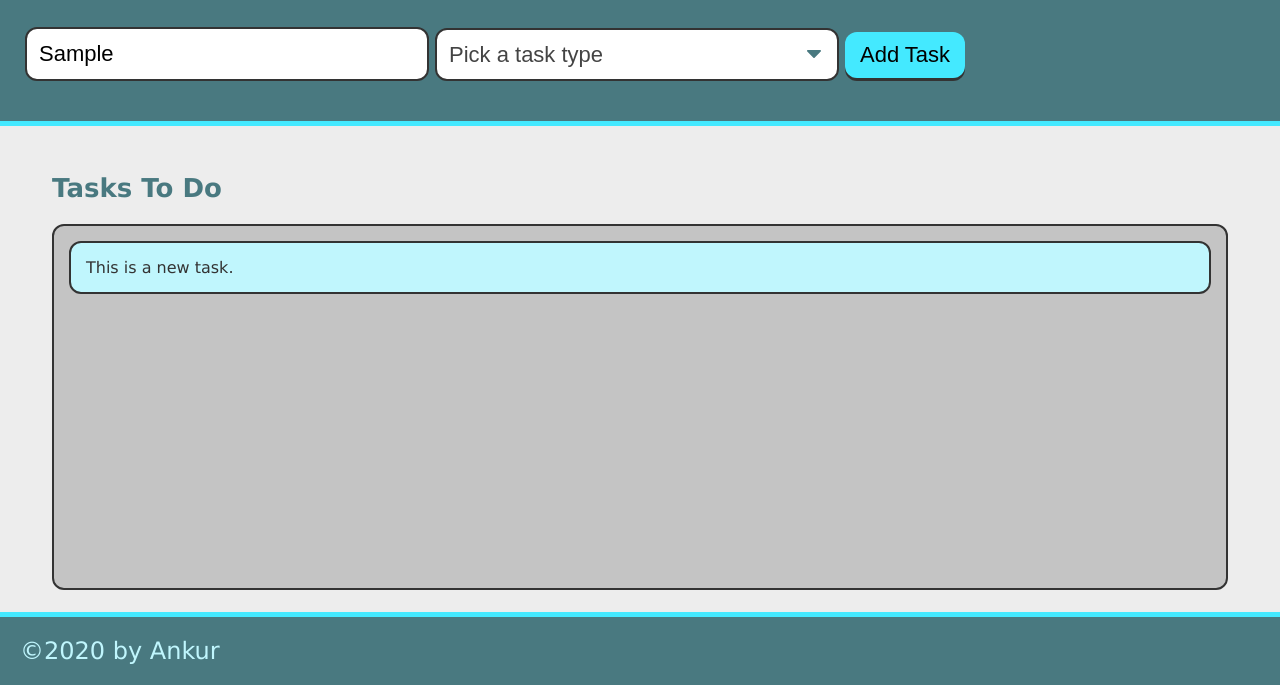
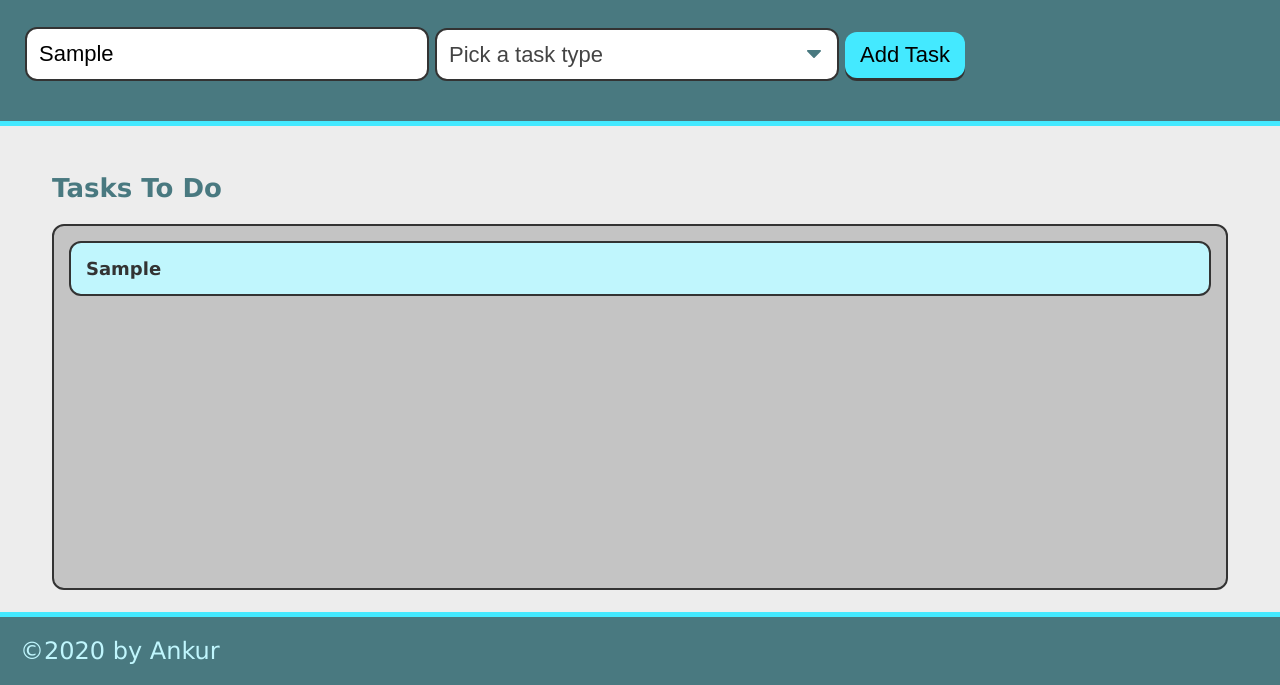
Before and after one commit to ankurshahi80/task-list, a plain HTML site: page index.html in a window 1280 px wide. Both pictures are taken after typing "Sample" into the empty fields and a click on the button "Add Task". Shown: the part 115-800 px from the top of the page. Drawn offline with Linux system fonts and the light colour scheme.

Commit message:
capture form field values

```diff
--- a/assets/css/style1.css
+++ b/assets/css/style1.css
@@ -89,6 +89,15 @@ li {
     margin-bottom: 20px;
 }
 
+.task-name {
+    margin:0;
+    font-size: 1.8rem;
+}
+
+task-type {
+    color: #497980;
+    font-size:1.55rem;
+}
 footer {
     width: 100%;
     background-color:  #497980;
--- a/assets/js/script.js
+++ b/assets/js/script.js
@@ -3,9 +3,22 @@ let taskToDoEl = document.querySelector("#tasks-to-do");
 
 let createTaskHandler = function(event) {
     event.preventDefault();
+    let taskNameInput=document.querySelector("input[name='task-name']").value;
+    let taskTypeInput = document.querySelector("select[name='task-type']").value;
+
+    // create list item
     let listItemEl = document.createElement("li");
     listItemEl.className = "task-item";
-    listItemEl.textContent="This is a new task.";
+
+    // create div to hold task info and add to list item
+    let taskInfoEl = document.createElement("div");
+    taskInfoEl.className="task-info";
+
+    // add HTML content to div
+    taskInfoEl.innerHTML="<h3 class='task-name'>" + taskNameInput +"</h3><span class='task-type'>"+ taskTypeInput+"</span>";
+    listItemEl.appendChild(taskInfoEl);
+
+    // add entire list item to list
     taskToDoEl.appendChild(listItemEl);
 };
 
```
